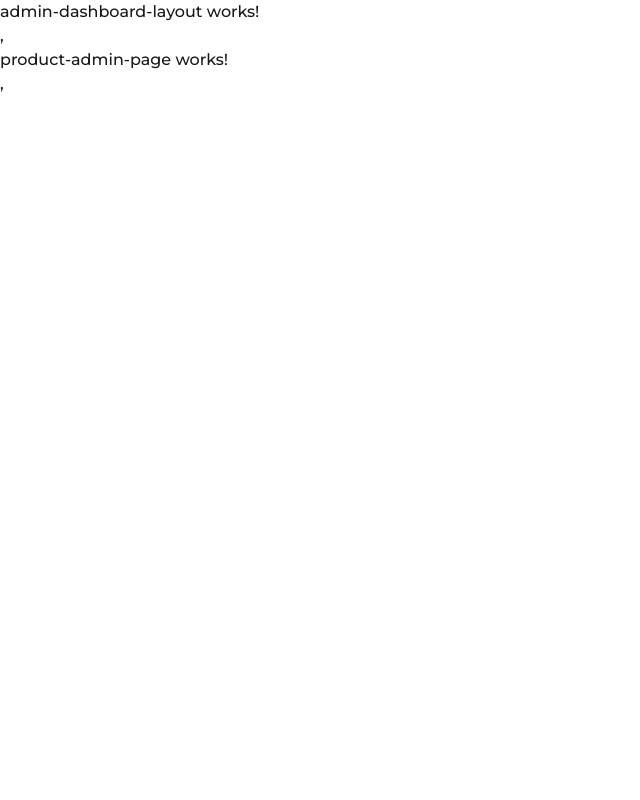
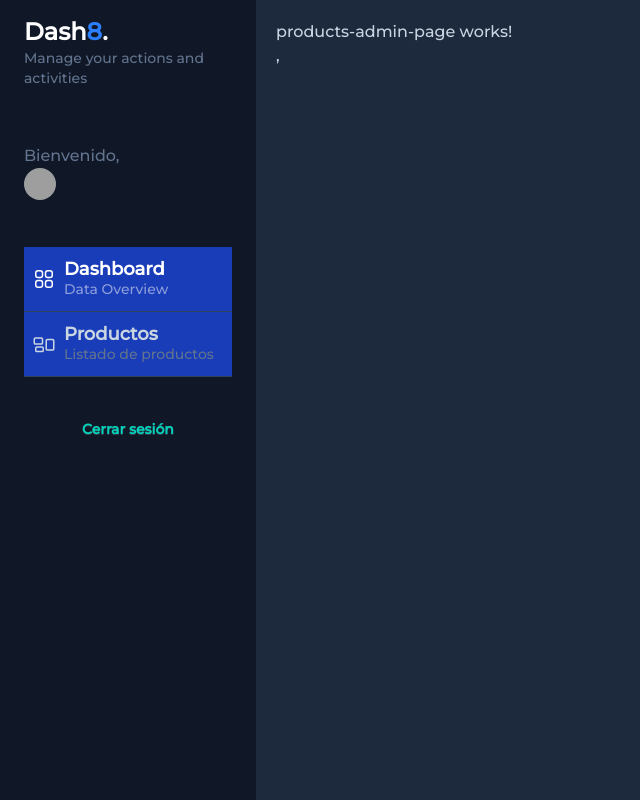
Before and after one commit to cesantaniello/09-teslo-shop, an Angular app: page /admin/products in a window 1280 px wide. Shown: the whole page, without its empty margins (0-640 px from the left). Built offline with nearby package versions, Linux system fonts and the light colour scheme; grey boxes are pictures that could not be loaded.

Commit message:
Create Admin Dashboard Design

```diff
--- a/src/app/admin-dashboard/admin-dashboard.routes.ts
+++ b/src/app/admin-dashboard/admin-dashboard.routes.ts
@@ -1,6 +1,7 @@
 import { Routes } from "@angular/router";
 import { AdminDashboardLayout } from "./layouts/admin-dashboard-layout/admin-dashboard-layout";
 import { ProductAdminPage } from "./pages/product-admin-page/product-admin-page";
+import { ProductsAdminPage } from "./pages/products-admin-page/products-admin-page";
 
 export const adminDashboardRoutes: Routes = [{
   path: '',
@@ -8,7 +9,7 @@
   children: [
     {
       path: 'products',
-      component: ProductAdminPage
+      component: ProductsAdminPage
     },
     {
       path: 'products/:id',
--- a/src/app/admin-dashboard/layouts/admin-dashboard-layout/admin-dashboard-layout.html
+++ b/src/app/admin-dashboard/layouts/admin-dashboard-layout/admin-dashboard-layout.html
@@ -1,3 +1,59 @@
-<p>admin-dashboard-layout works!</p>,
+<div class="bg-slate-800 overflow-y-scroll w-screen h-screen antialiased text-slate-300 selection:bg-blue-600 selection:text-white">
+    <div class="flex flex-col relative w-screen">
+        <div id="menu" class="bg-gray-900 min-h-screen z-10 text-slate-300 w-64 fixed left-0 h-screen overflow-y-scroll">
+           <div id="logo" class="my-4 px-6">
+            <h1 class="text-lg md:text-2xl font-bold text-white">Dash<span class="text-blue-500">8</span>.</h1>
+            <p class="text-slate-500 text-sm">Manage your actions and activities</p>
+           </div>
+           <div id="profile" class="px-6 py-10">
+            <p class="text-slate-500">Bienvenido,</p>
+            <a href="#" class="inline-flex space-x-2 items-center">
+                <span>
+                    <img class="rounded-full w-8 h-8" src="https://images.unsplash.com/photo-1542909168-82c3e7fdca5c?ixlib=rb-4.0.3&ixid=MnwxMjA3fDB8MHxwaG90by1wYWdlfHx8fGVufDB8fHx8&auto=format&fit=crop&w=128&q=80" alt="">
+                </span>
+                <span class="text-sm md:text-base font-bold">
+                    {{ user()?.fullName }}
+                </span>
+                </a>
+           </div>
+           <div id="nav" class="w-full px-6">
+            <a routerLink="/admin/dashboard"
+            class="w-full px-2 inline-flex space-x-2 items-center border-b border-slate-700 py-3 bg-blue-800 hover:bg-white/5 transition ease-linear duration-150">
+                <div>
+                    <svg xmlns="http://www.w3.org/2000/svg" fill="none" viewBox="0 0 24 24" stroke-width="1.5" stroke="currentColor" class="w-6 h-6 text-white">
+                        <path stroke-linecap="round" stroke-linejoin="round" d="M3.75 6A2.25 2.25 0 016 3.75h2.25A2.25 2.25 0 0110.5 6v2.25a2.25 2.25 0 01-2.25 2.25H6a2.25 2.25 0 01-2.25-2.25V6zM3.75 15.75A2.25 2.25 0 016 13.5h2.25a2.25 2.25 0 012.25 2.25V18a2.25 2.25 0 01-2.25 2.25H6A2.25 2.25 0 013.75 18v-2.25zM13.5 6a2.25 2.25 0 012.25-2.25H18A2.25 2.25 0 0120.25 6v2.25A2.25 2.25 0 0118 10.5h-2.25a2.25 2.25 0 01-2.25-2.25V6zM13.5 15.75a2.25 2.25 0 012.25-2.25H18a2.25 2.25 0 012.25 2.25V18A2.25 2.25 0 0118 20.25h-2.25A2.25 2.25 0 0113.5 18v-2.25z" />
+                      </svg>
 
-<router-outlet />
+                </div>
+                <div class="flex flex-col">
+                    <span class="text-lg font-bold leading-5 text-white">Dashboard</span>
+                    <span class="text-sm text-white/50 hidden md:block">Data Overview</span>
+                </div>
+            </a>
+
+            <!-- Products -->
+            <a routerLink="/admin/products"
+            routerLinkActive="bg-blue-800"
+            class="w-full px-2 inline-flex space-x-2 items-center border-b border-slate-700 py-3 hover:bg-white/5 transition ease-linear duration-150">
+                <div>
+                    <svg xmlns="http://www.w3.org/2000/svg" fill="none" viewBox="0 0 24 24" stroke-width="1.5" stroke="currentColor" class="w-6 h-6">
+                        <path stroke-linecap="round" stroke-linejoin="round" d="M2.25 7.125C2.25 6.504 2.754 6 3.375 6h6c.621 0 1.125.504 1.125 1.125v3.75c0 .621-.504 1.125-1.125 1.125h-6a1.125 1.125 0 01-1.125-1.125v-3.75zM14.25 8.625c0-.621.504-1.125 1.125-1.125h5.25c.621 0 1.125.504 1.125 1.125v8.25c0 .621-.504 1.125-1.125 1.125h-5.25a1.125 1.125 0 01-1.125-1.125v-8.25zM3.75 16.125c0-.621.504-1.125 1.125-1.125h5.25c.621 0 1.125.504 1.125 1.125v2.25c0 .621-.504 1.125-1.125 1.125h-5.25a1.125 1.125 0 01-1.125-1.125v-2.25z" />
+                      </svg>
+                </div>
+                <div class="flex flex-col">
+                    <span class="text-lg text-slate-300 font-bold leading-5">Productos</span>
+                    <span class="text-sm text-slate-500 hidden md:block">Listado de productos</span>
+                </div>
+            </a>
+            <!-- Menu Item End -->
+            <div class="divider my-2"></div>
+            <button (click)="authService.logout()" class="btn btn-ghost text-accent w-full">Cerrar sesión</button>
+           </div>
+        </div>
+
+
+    </div>
+    <div class="flex-1 ml-64 pt-5 px-5">
+      <router-outlet/>
+    </div>
+</div>
--- a/src/app/admin-dashboard/layouts/admin-dashboard-layout/admin-dashboard-layout.ts
+++ b/src/app/admin-dashboard/layouts/admin-dashboard-layout/admin-dashboard-layout.ts
@@ -1,9 +1,13 @@
-import { Component } from '@angular/core';
-import { RouterOutlet } from '@angular/router';
+import { Component, computed, inject } from '@angular/core';
+import { RouterOutlet, RouterLink, RouterLinkActive } from '@angular/router';
+import { AuthService } from '../../../auth/services/auth.service';
 
 @Component({
   selector: 'app-admin-dashboard-layout',
-  imports: [RouterOutlet],
+  imports: [RouterOutlet, RouterLink, RouterLinkActive],
   templateUrl: './admin-dashboard-layout.html',
 })
-export class AdminDashboardLayout {}
+export class AdminDashboardLayout {
+  authService = inject(AuthService);
+  user = computed(() => this.authService.user());
+}
```
